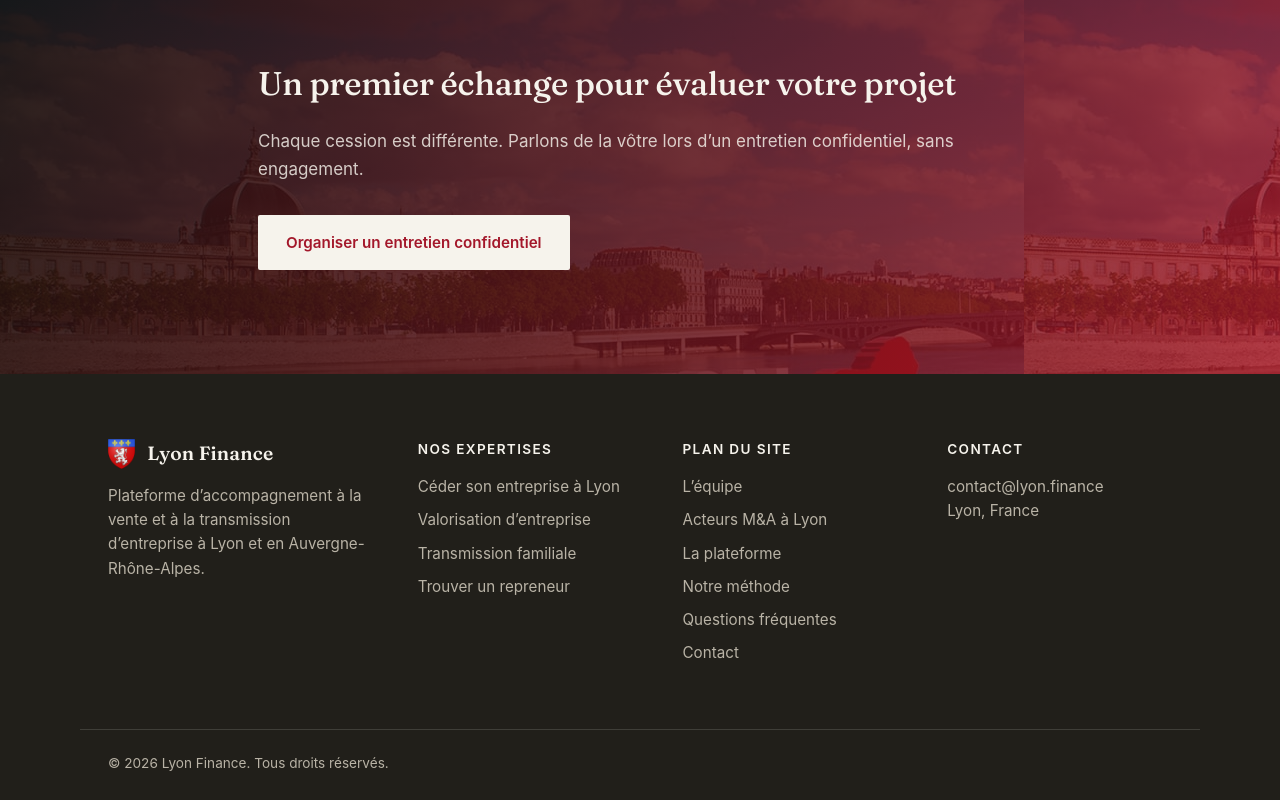
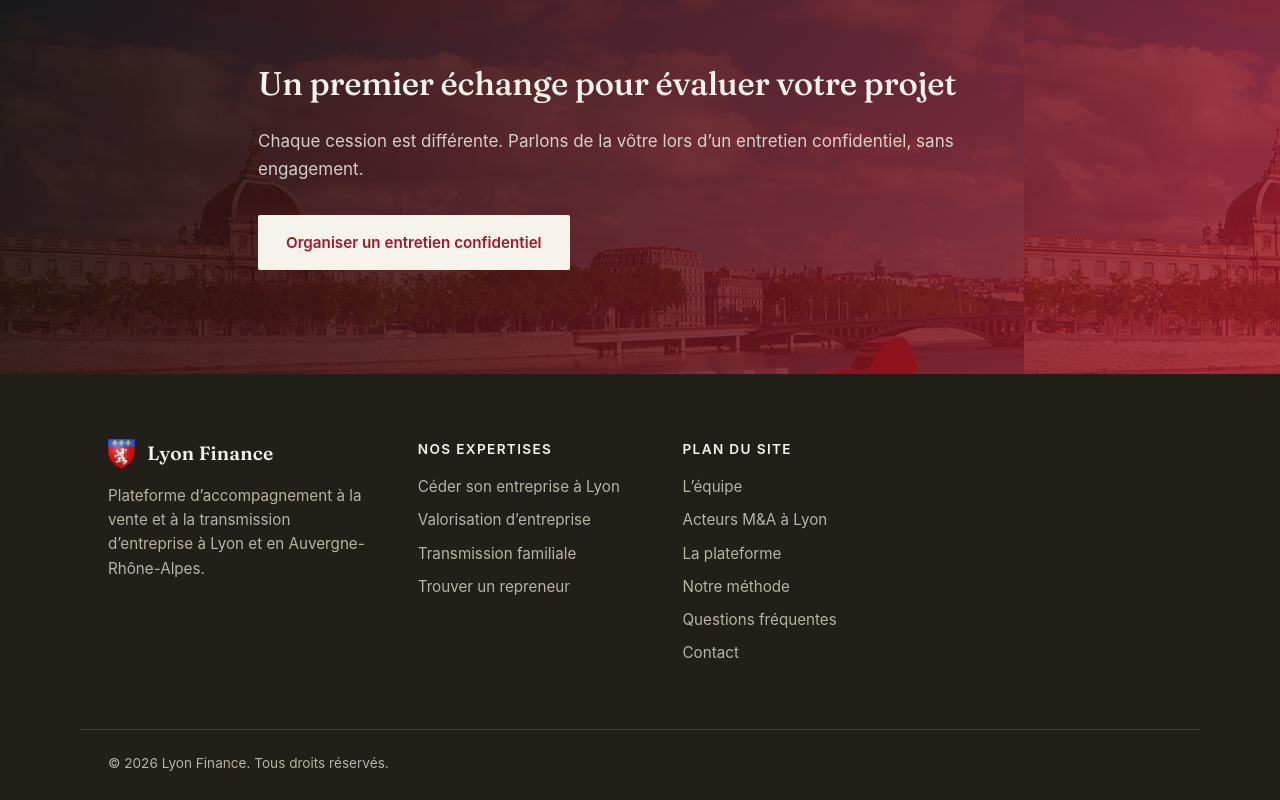
Before and after one commit to Dilcap/lyon.finance, a plain HTML site: page acteurs-ma-lyon/index.html in a window 1280 px wide. Shown: the part 4773-5573 px from the top of the page. Drawn offline with Linux system fonts and the light colour scheme; files whose address does not match are found by name.

Commit message:
Retire le bloc Contact du footer sur toutes les pages

```diff
--- a/acteurs-ma-lyon/index.html
+++ b/acteurs-ma-lyon/index.html
@@ -225,11 +225,6 @@
           <li><a href="/#contact">Contact</a></li>
         </ul>
       </div>
-      <div>
-        <p class="footer-title">Contact</p>
-        <p><a href="mailto:contact@lyon.finance" class="footer-mail">contact@lyon.finance</a></p>
-        <p class="footer-desc">Lyon, France</p>
-      </div>
     </div>
     <div class="wrap footer-legal">
       <p>© 2026 Lyon Finance. Tous droits réservés.</p>
```
Also changed, not shown: cabinet/index.html (+0 -5 lines), cession-entreprise-lyon/index.html (+0 -5 lines), contact/index.html (+0 -5 lines), templates/foot.html (+0 -5 lines), transmission-entreprise-lyon/index.html (+0 -5 lines), trouver-repreneur-entreprise-lyon/index.html (+0 -5 lines), valorisation-entreprise-lyon/index.html (+0 -5 lines).
